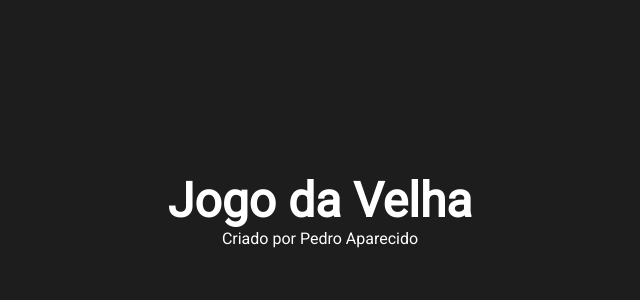
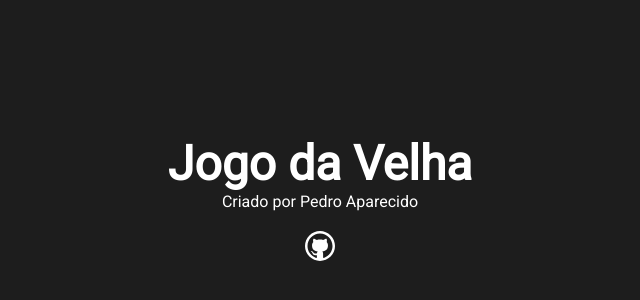
Before and after one commit to pedroaparecido/Jogo-da-Velha, a Next.js app: page / in a window 1280 px wide. Shown: the part 190-490 px from the top of the page, without its empty margins (320-960 px from the left). Built offline with nearby package versions, Linux system fonts and the light colour scheme.

Commit message:
Criado componente de ícone

```diff
--- a/src/components/header/Header.jsx
+++ b/src/components/header/Header.jsx
@@ -2,12 +2,16 @@
 
 import Title from '../title/Title'
 import Subtitle from '../subtitle/Subtitle'
+import Icon from '../icon/Icon'
 
 function Header(props) {
     return(
         <div className={styles.header}>
             <Title>Jogo da Velha</Title>
             <Subtitle>Criado por Pedro Aparecido</Subtitle>
+            <div className={styles.iconContent}>
+                <Icon iconName="github" link="https://github.com/pedroaparecido" />
+            </div>
         </div>
     )
 }
--- a/src/components/header/Header.module.css
+++ b/src/components/header/Header.module.css
@@ -2,3 +2,7 @@
     text-align: center;
     padding: 40px 0;
 }
+
+.iconContent {
+    margin: 20px 0;
+}
--- /dev/null
+++ b/src/components/icon/Icon.jsx
@@ -0,0 +1,11 @@
+function Icon(props) {
+    return(
+        <a href={props.link} target="_blank"><img src={`/icons/${props.iconName}.svg`} width={props.size} /></a>
+    )
+}
+
+Icon.defaultProps = {
+    size: '30px'
+}
+
+export default Icon
```
Also changed, not shown: public/icons/github.svg (added).
